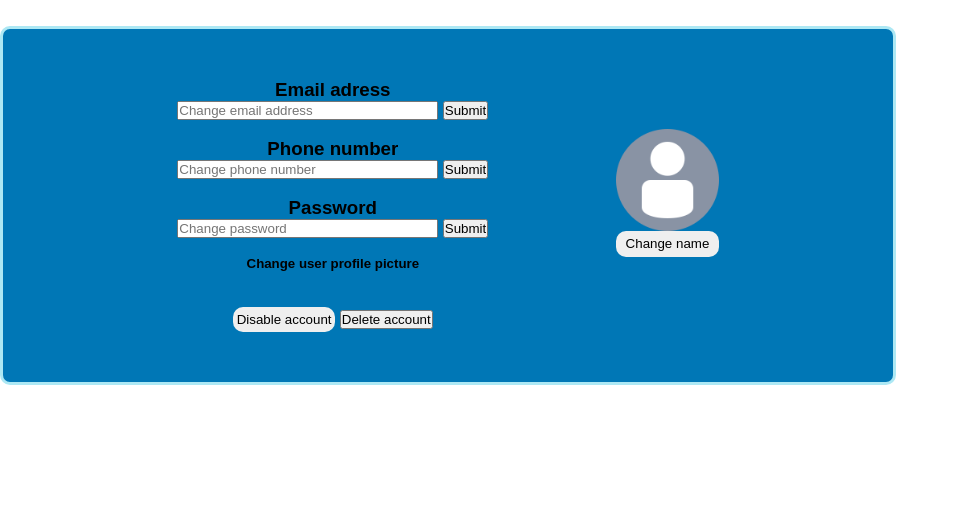
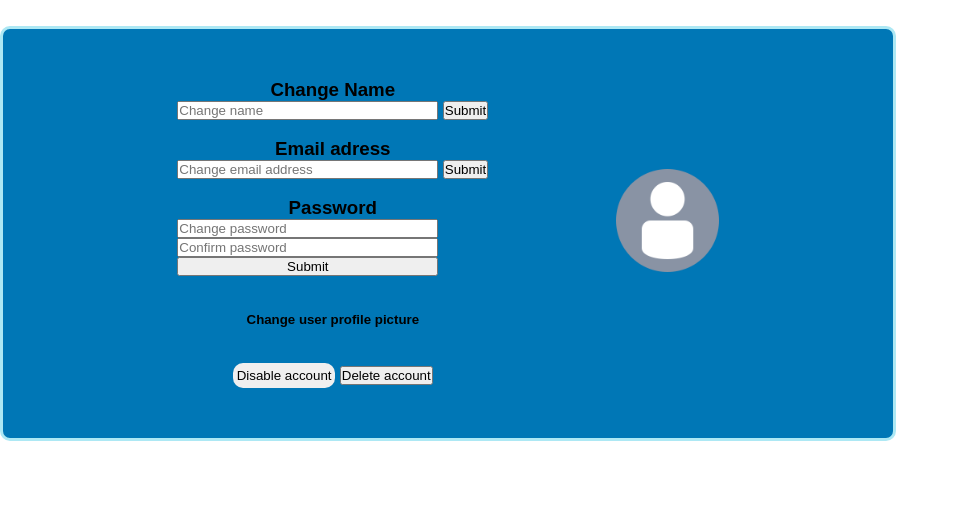
Before and after one commit to MaxBeck02/WithFriends, a PHP site: page /Setting-page.php in a window 1280 px wide. Shown: the part 50-566 px from the top of the page, without its empty margins (0-959 px from the left). Run offline with PHP 8.4, Linux system fonts and the light colour scheme; the visitor is signed in with stand-in values (Sample User, id 1).

Commit message:
Added POST and FORMS

```diff
--- a/CSS/Stylesheet.css
+++ b/CSS/Stylesheet.css
@@ -12,6 +12,16 @@
   background: #0077B6;
   border: 3px #ADE8F4 solid;
   padding: 50px;
+  }
+
+  #passcoll{
+    display: flex;
+    flex-direction: column;
+  }
+
+  #passrow{
+    display: flex;
+    flex-direction: row;
   }
 
 @media screen and (min-width: 1200px){ /*Desktop*/
--- a/Setting-page.php
+++ b/Setting-page.php
@@ -4,6 +4,18 @@
 
     if (!isset($_SESSION['loggedIn'])) {
         header('Location: login.php');
+    }
+
+    if (isset($_POST['CN'])) {
+        $user->setUsername($_SESSION['username']);
+    }
+
+    if (isset($_POST['CEM'])) {
+        $user->setEmail($_SESSION['username']);
+    }
+
+    if (isset($_POST['CP'])) {
+        $user->ChangePassword($_SESSION['username'], $_POST['password'], $_POST['passwordConf']);
     }
 
     if (isset($_POST['delete'])) {
@@ -29,19 +41,33 @@
         <div id="dubb">
         <break>
 
+        <form method="POST">
+            <h3>Change Name</h3>
+                <input name="Change name" placeholder="Change name" maxlength="100" size="30">
+                <input type="submit" name="CN" value="Submit">
+        <form>
+
+        <br></br>
+
+        <form method="POST">
             <h3>Email adress</h3>
                 <input name="Change email address" placeholder="Change email address" maxlength="100" size="30">
-            <input type="submit" value="Submit">
+                <input type="submit" name="CEM" value="Submit">
+        <form>
+
         <br></br>
 
-        <h3>Phone number</h3>
-            <input name="Change phone number" placeholder="Change phone number" maxlength="100" size="30">
-            <input type="submit" value="Submit"> <!--No submit location and no connection-->
-            <br></br>
+        <form method="POST">
+            <h3>Password</h3>
+                <div id="passrow">
+                    <div id="passcoll">
+                        <input name="password" placeholder="Change password" maxlength="100" size="30">
+                        <input name="passwordConf" placeholder="Confirm password" maxlength="100" size="30">
+                        <input type="submit" name="CP" value="Submit">
+                    </div>
+                </div>
+        </form>
 
-        <h3>Password</h3>
-            <input name="Change password" placeholder="Change password" maxlength="100" size="30">
-            <input type="submit" value="Submit"> <!--No submit location and no connection-->
         <br></br>
 
             <h5>Change user profile picture</h5>
@@ -58,7 +84,6 @@
                 <a href="#"> <!--add href to file exploder-->
                     <img src='./images/default-avatar.png' id="pfp" onmouseover="this.src='./images/ChangePFP.png';" onmouseout="this.src='./images/default-avatar.png';" />
                 </a>
-                <button>Change name</button> <!--No submit location and no connection-->
             </div>
     </div>
 
```
Lines whose indentation alone changed are shown as unchanged.
